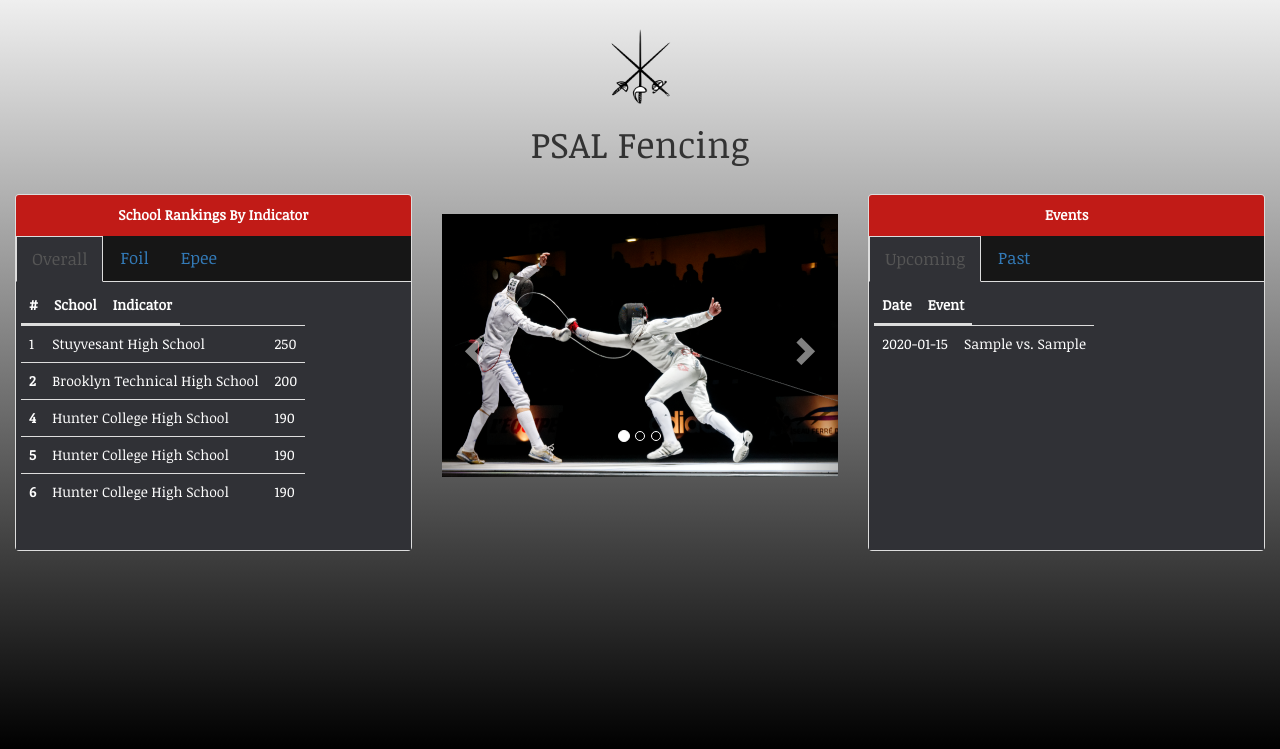
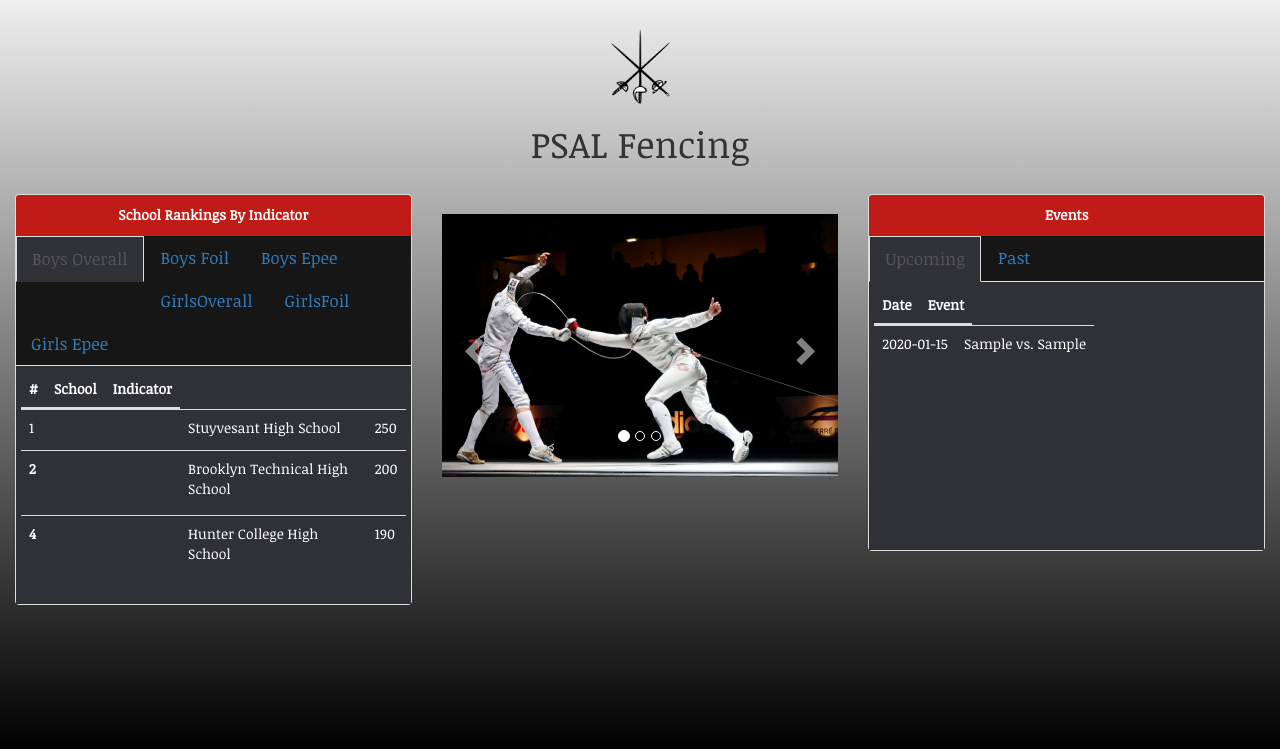
Before and after one commit to serenadipity/supreme-waffle, a Flask app: page / in a window 1280 px wide. Shown: the part 51-800 px from the top of the page. Run offline with Flask 2, Linux system fonts and the light colour scheme; tables that the repository leaves empty hold one stand-in row (values such as "Sample post"); some libraries are stand-ins or nearby versions.

Commit message:
added tabs but buggy

```diff
--- a/static/style.css
+++ b/static/style.css
@@ -130,6 +130,14 @@ tr:nth-child(even) {
     overflow-x: hidden;  /* Hide the horizontal scroll */
 }
 
+.homepage2 thead, .homepage tbody { display: block; }
+
+.homepage2 tbody {
+    height: 170px;
+    overflow-y: auto;    /* Trigger vertical scroll    */
+    overflow-x: hidden;  /* Hide the horizontal scroll */
+}
+
 #colorstrip{
     width: 100%; height: 100px;
     border-style: solid;
--- a/templates/home.html
+++ b/templates/home.html
@@ -29,15 +29,18 @@ carousel-inner > .item > img,
 	  <div class="panel-heading"><b>School Rankings By Indicator</b></div>
 	  <!-- Nav tabs -->
 	  <ul class="nav nav-tabs" role="tablist">
-	    <li role="presentation" class="active"><a href="#overall" aria-controls="overall" role="tab" data-toggle="tab">Overall</a></li>
-	    <li role="presentation"><a href="#foil" aria-controls="foil" role="tab" data-toggle="tab">Foil</a></li>
-	    <li role="presentation"><a href="#epee" aria-controls="epee" role="tab" data-toggle="tab">Epee</a></li>
+	    <li role="presentation" class="active"><a href="#boysoverall" aria-controls="boysoverall" role="tab" data-toggle="tab">Boys Overall</a></li>
+	    <li role="presentation"><a href="#boysfoil" aria-controls="foil" role="tab" data-toggle="tab">Boys Foil</a></li>
+	    <li role="presentation"><a href="#boysepee" aria-controls="epee" role="tab" data-toggle="tab">Boys Epee</a></li>
+	    <li role="presentation"><a href="#overall" aria-controls="overall" role="tab" data-toggle="tab">GirlsOverall</a></li>
+	    <li role="presentation"><a href="#foil" aria-controls="foil" role="tab" data-toggle="tab">GirlsFoil</a></li>
+	    <li role="presentation"><a href="#epee" aria-controls="epee" role="tab" data-toggle="tab">Girls Epee</a></li>
 	  </ul>
 	  <!-- Tab panes -->
 	  <div class="tab-content">
-	    <div role="tabpanel" class="tab-pane active" id="overall">
+	    <div role="tabpanel" class="tab-pane active" id="boysoverall">
 
-	      <table class="table homepage">
+	      <table class="table homepage2">
 		<thead>
 		  <tr>
 		    <th>#</th>
@@ -61,25 +64,15 @@ carousel-inner > .item > img,
 		    <td>Hunter College High School</td>
 		    <td>190</td>
 		  </tr>
-		  <tr>
-		    <th scope="row">5</th>
-		    <td>Hunter College High School</td>
-		    <td>190</td>
-		  </tr>
-		  <tr>
-		    <th scope="row">6</th>
-		    <td>Hunter College High School</td>
-		    <td>190</td>
-		  </tr>
 		</tbody>
 
 	      </table>
 
 
 	    </div>
-	    <div role="tabpanel" class="tab-pane" id="foil">
+	    <div role="tabpanel" class="tab-pane" id="boysfoil">
 
-	      <table class="table homepage">
+	      <table class="table homepage2">
 		<thead>
 		  <tr>
 		    <th>#</th>
@@ -108,9 +101,9 @@ carousel-inner > .item > img,
 	      </table>
 
 	    </div>
-	    <div role="tabpanel" class="tab-pane" id="epee">
+	    <div role="tabpanel" class="tab-pane" id="boysepee">
 
-	      <table class="table homepage">
+	      <table class="table homepage2">
 		<thead>
 		  <tr>
 		    <th>#</th>
--- a/templates/school.html
+++ b/templates/school.html
@@ -3,6 +3,7 @@
 {% block title %} School {% endblock %}
 
 {% block contents %}
+
 
 
 <div class="container">
```
